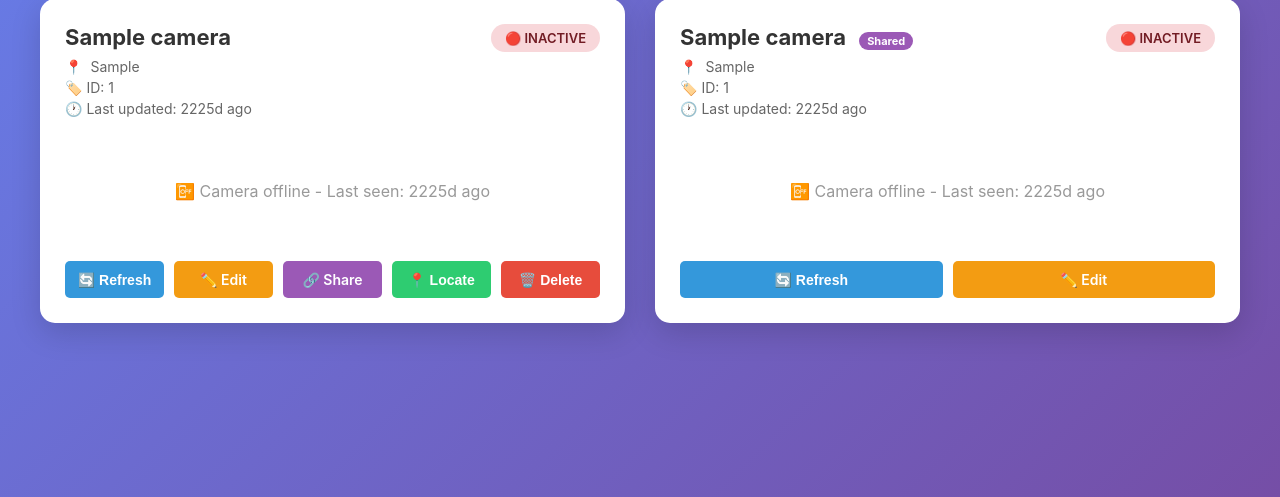
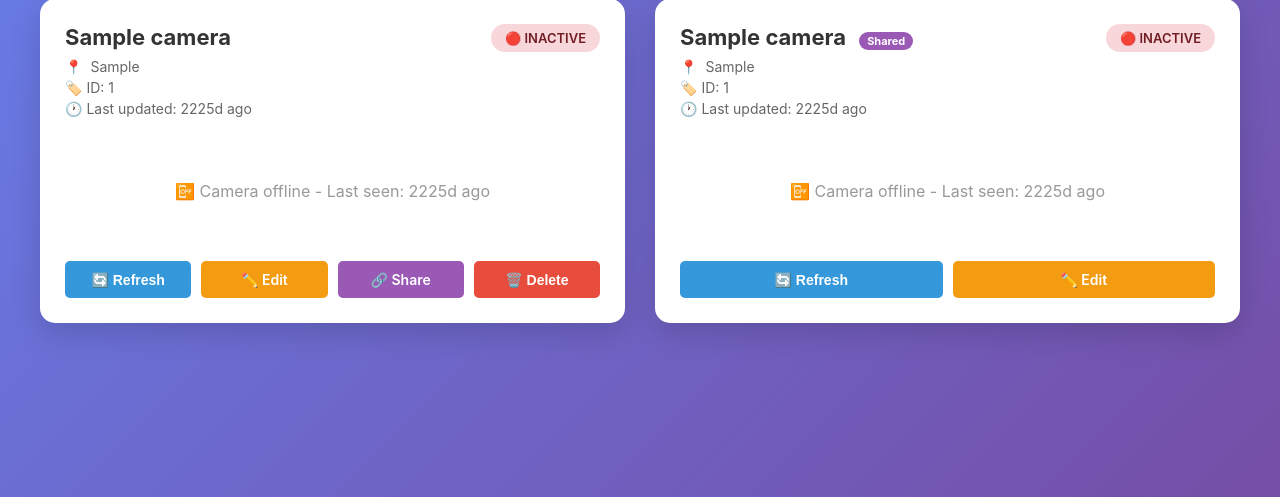
Before and after one commit to narendrancm/esp32-camserver, a FastAPI app: page /dashboard in a window 1280 px wide. Shown: the part 184-681 px from the top of the page. Run offline with FastAPI, Linux system fonts and the light colour scheme; the visitor is signed in with stand-in values (Sample User, id 1); tables that the repository leaves empty hold one stand-in row (values such as "Sample post"); data that the repository does not hold is empty.

Commit message:
Refactor dashboard template for ESP32-CAM

```diff
--- a/templates/dashboard.html
+++ b/templates/dashboard.html
@@ -1,6 +1,6 @@
 {% extends "base.html" %}
 
-{% block title %}Dashboard - ESP32-CAM-Surveillance{% endblock %}
+{% block title %}Dashboard - ESP32-CAM Surveillance{% endblock %}
 
 {% block extra_styles %}
 <style>
@@ -151,6 +151,7 @@
         text-decoration: none;
         display: inline-block;
         transition: transform 0.2s;
+        color: white;
     }
 
     .camera-actions .btn:hover {
@@ -295,26 +296,6 @@
         }
     }
 
-    // Detect location for camera
-    async function detectLocation(cameraId) {
-        try {
-            const response = await fetch(`/camera/${cameraId}/detect-location`, {
-                method: 'POST'
-            });
-            const data = await response.json();
-
-            if (data.success) {
-                alert(`📍 Location detected: ${data.detected_location}`);
-                location.reload(); // Refresh to show new location
-            } else {
-                alert('Failed to detect location: ' + (data.error || 'Unknown error'));
-            }
-        } catch (error) {
-            console.error('Error detecting location:', error);
-            alert('Error detecting location');
-        }
-    }
-
     // Render camera card
     function renderCameraCard(camera, images, status) {
         const statusClass = status.status === 'active' ? 'status-active' : 'status-inactive';
@@ -369,26 +350,21 @@
         let actionsHtml = '';
 
         // Refresh button for everyone
-        actionsHtml += `<button onclick="loadCameraImages('${camera.camera_id}').then(imgs => location.reload())" class="btn" style="background: #3498db; color: white;">🔄 Refresh</button>`;
+        actionsHtml += `<button onclick="loadCameraImages('${camera.camera_id}').then(imgs => location.reload())" class="btn" style="background: #3498db;">🔄 Refresh</button>`;
 
         // Edit button (if owner or has edit permission)
         if (camera.role === 'owner' || camera.can_edit) {
-            actionsHtml += `<a href="/cameras/${camera.camera_id}/edit" class="btn" style="background: #f39c12; color: white; text-decoration: none;">✏️ Edit</a>`;
+            actionsHtml += `<a href="/cameras/${camera.camera_id}/edit" class="btn" style="background: #f39c12;">✏️ Edit</a>`;
         }
 
         // Share button (only for owner)
         if (camera.role === 'owner') {
-            actionsHtml += `<a href="/cameras/${camera.camera_id}/share" class="btn" style="background: #9b59b6; color: white; text-decoration: none;">🔗 Share</a>`;
-        }
-
-        // Location detect button (only for owner)
-        if (camera.role === 'owner') {
-            actionsHtml += `<button onclick="detectLocation('${camera.camera_id}')" class="btn" style="background: #2ecc71; color: white;">📍 Locate</button>`;
+            actionsHtml += `<a href="/cameras/${camera.camera_id}/share" class="btn" style="background: #9b59b6;">🔗 Share</a>`;
         }
 
         // Delete button (only for owner)
         if (camera.role === 'owner') {
-            actionsHtml += `<button onclick="deleteCamera('${camera.camera_id}')" class="btn" style="background: #e74c3c; color: white;">🗑️ Delete</button>`;
+            actionsHtml += `<button onclick="deleteCamera('${camera.camera_id}')" class="btn" style="background: #e74c3c;">🗑️ Delete</button>`;
         }
 
         // Add role badge if shared
```
